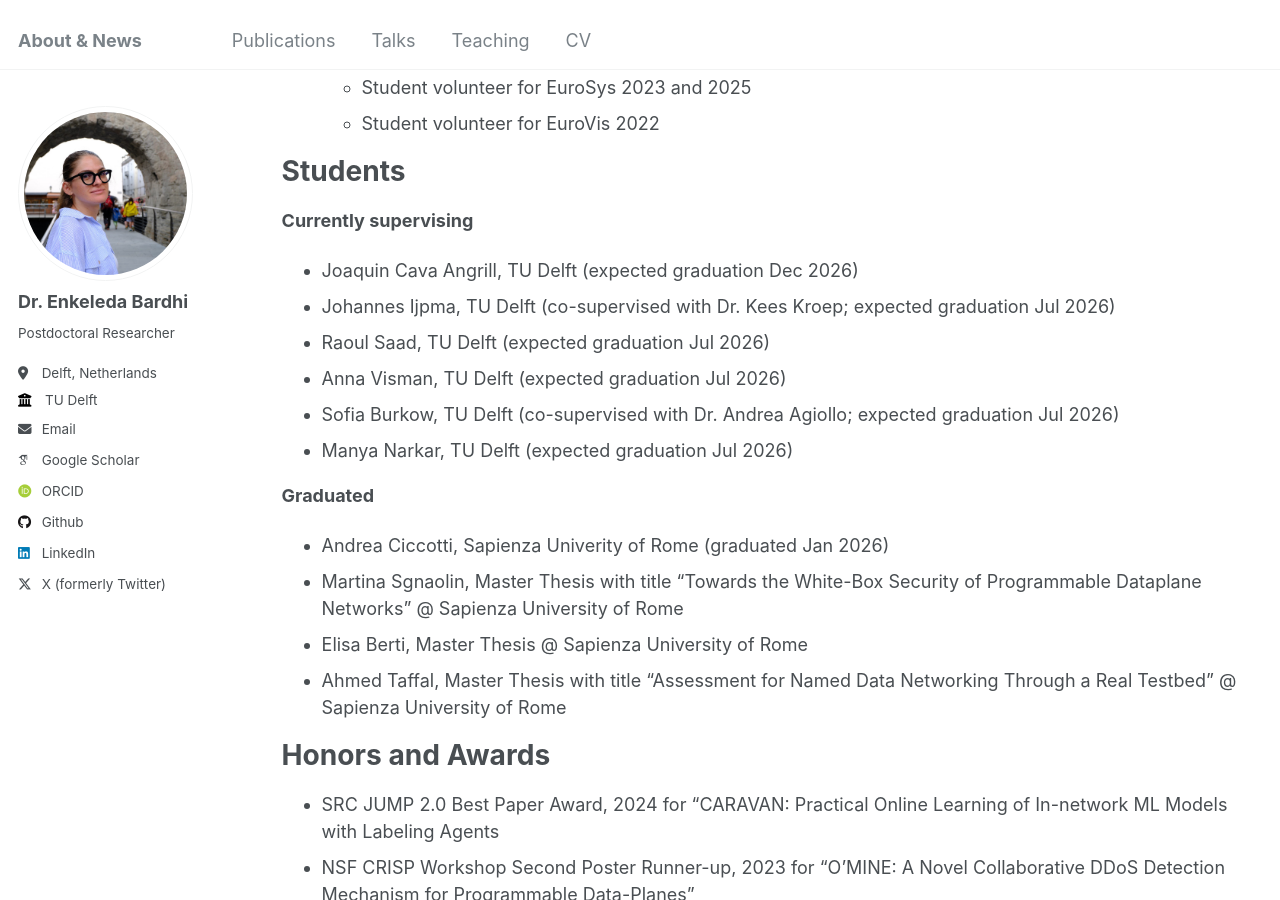
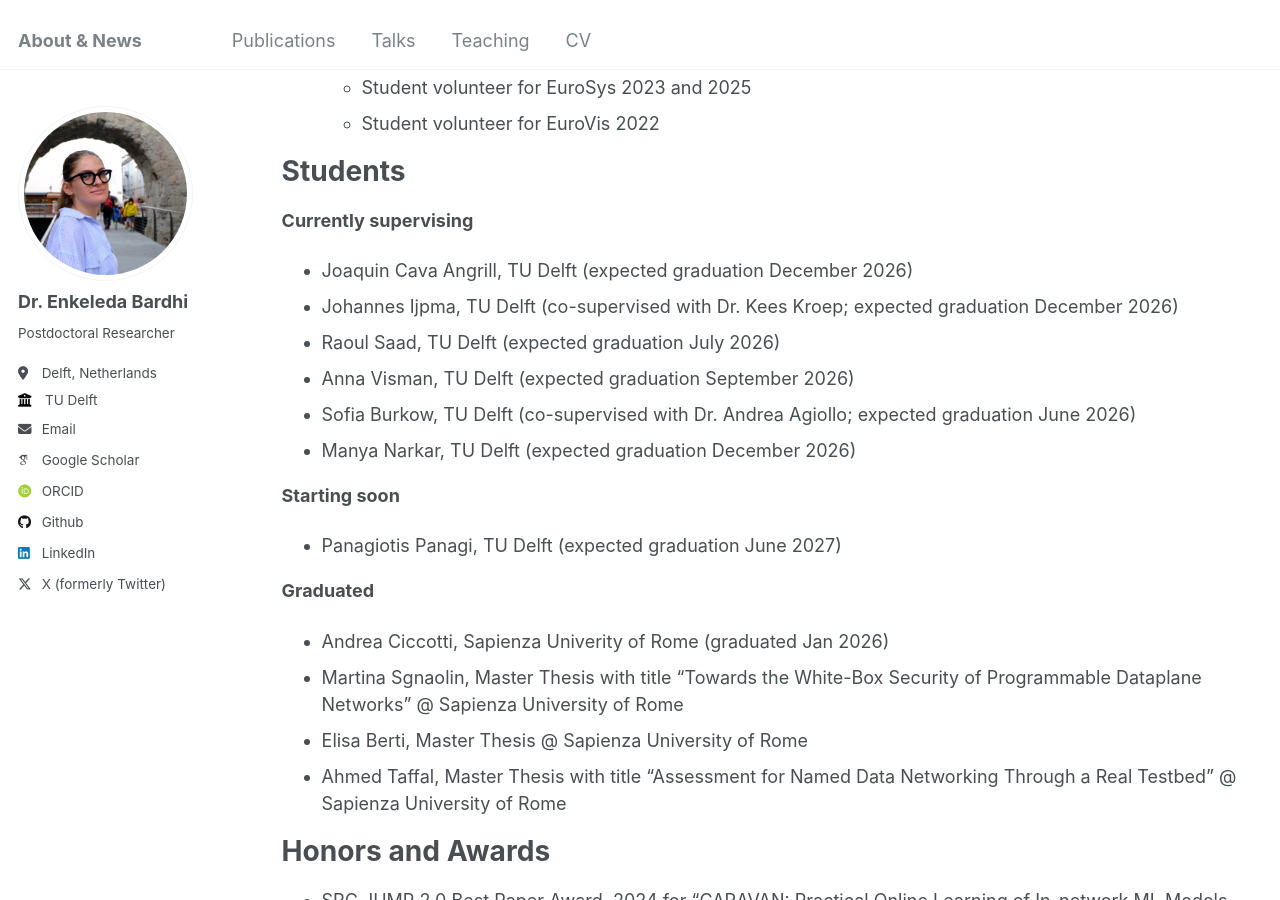
Before and after one commit to bardhienkeleda/bardhienkeleda.github.io, a Jekyll site: the page built from _pages/cv.md, in a window 1280 px wide and 900 px high, scrolled down 1421 px. Built offline with Jekyll 4.4.1, drawn with Linux system fonts in a browser that asks for light colours; some web fonts are replaced.

```diff
--- a/_pages/cv.md
+++ b/_pages/cv.md
@@ -52,12 +52,15 @@ Students
 ======
 
 **Currently supervising**
-* Joaquin Cava Angrill, TU Delft (expected graduation Dec 2026)
-* Johannes Ijpma, TU Delft (co-supervised with Dr. Kees Kroep; expected graduation Jul 2026)
-* Raoul Saad, TU Delft (expected graduation Jul 2026)
-* Anna Visman, TU Delft (expected graduation Jul 2026)
-* Sofia Burkow, TU Delft (co-supervised with Dr. Andrea Agiollo; expected graduation Jul 2026)
-* Manya Narkar, TU Delft (expected graduation Jul 2026)
+* Joaquin Cava Angrill, TU Delft (expected graduation December 2026)
+* Johannes Ijpma, TU Delft (co-supervised with Dr. Kees Kroep; expected graduation December 2026)
+* Raoul Saad, TU Delft (expected graduation July 2026)
+* Anna Visman, TU Delft (expected graduation September 2026)
+* Sofia Burkow, TU Delft (co-supervised with Dr. Andrea Agiollo; expected graduation June 2026)
+* Manya Narkar, TU Delft (expected graduation December 2026)
+
+**Starting soon**
+* Panagiotis Panagi, TU Delft (expected graduation June 2027)
 
 **Graduated**
 * Andrea Ciccotti, Sapienza Univerity of Rome (graduated Jan 2026)
```
Also changed, not shown: _pages/about.md (+8 -2 lines), 1 other file.
